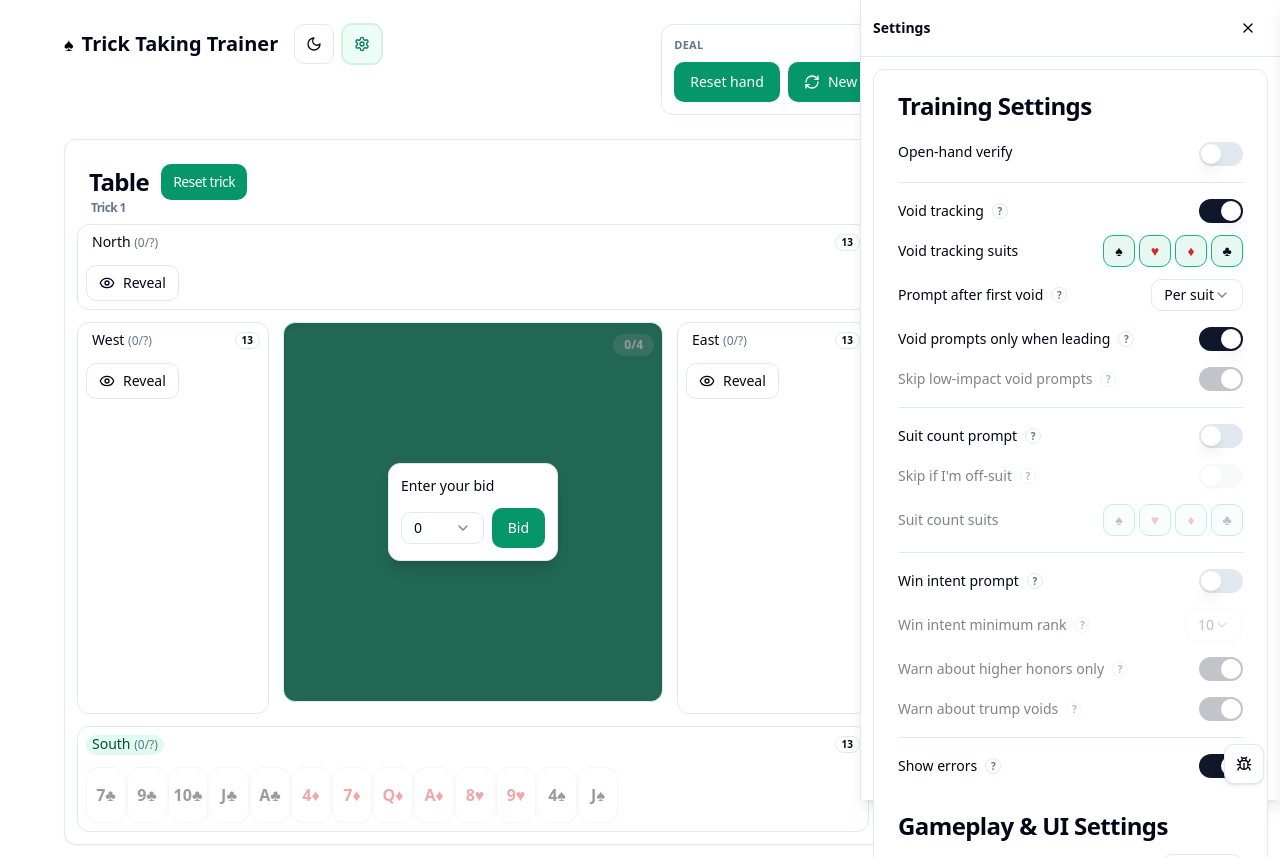
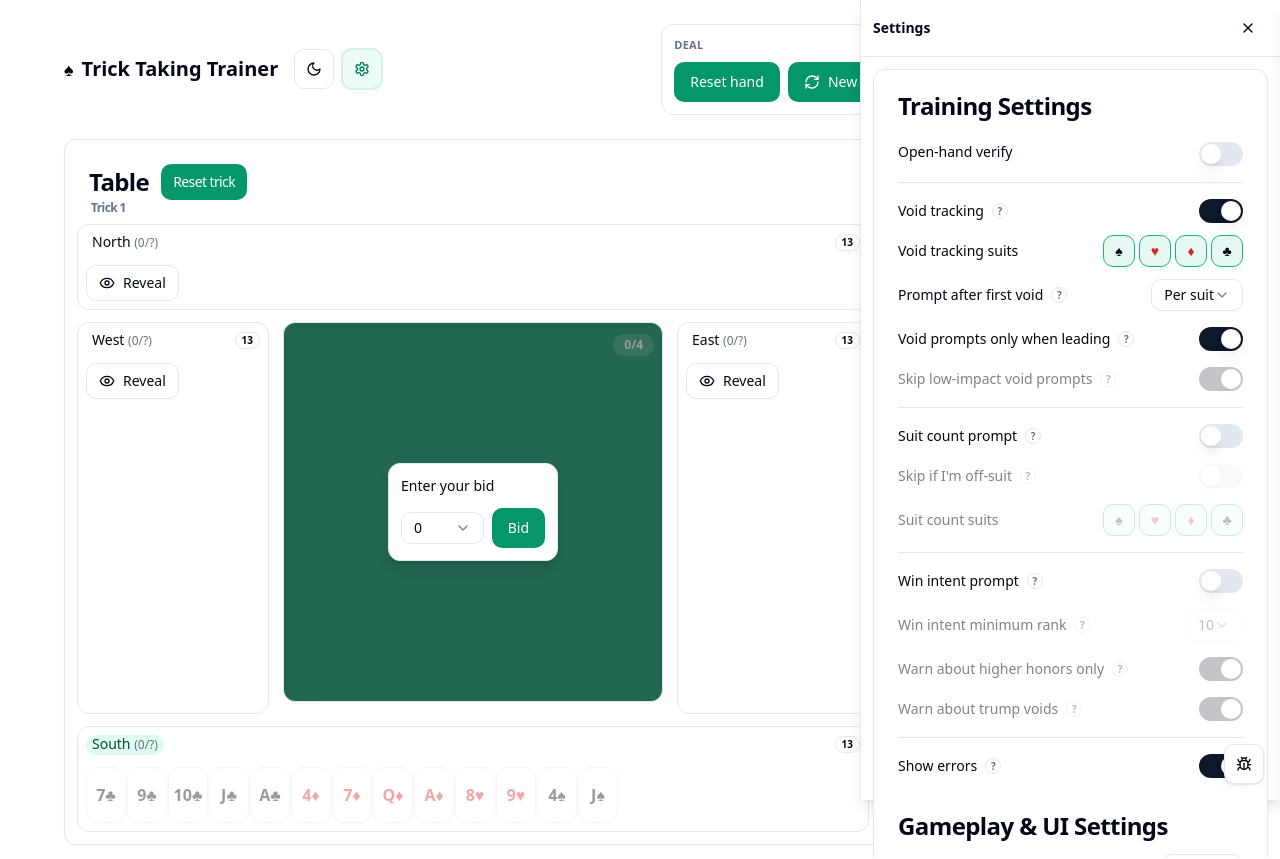
Before and after one commit to gsingh93/trick-taking-trainer, a React (Vite) app: page / in a window 1280 px wide. Shown: the top 859 px of the page. Built offline with nearby package versions, Linux system fonts and the light colour scheme; the HTML template or start-up script is replaced by a standard one.

Commit message:
Align header and deal box vertically

```diff
--- a/src/App.tsx
+++ b/src/App.tsx
@@ -1746,7 +1746,7 @@ export default function App() {
   return (
     <div className="min-h-screen bg-background p-3 sm:p-6">
       <div className="mx-auto max-w-6xl space-y-4 sm:space-y-6">
-        <header className="flex flex-col gap-3 sm:flex-row sm:items-start sm:justify-between">
+        <header className="flex flex-col gap-3 sm:flex-row sm:items-center sm:justify-between">
           <div className="flex w-full items-center justify-between sm:w-auto sm:gap-4">
             <div className="flex items-center gap-2">
               <span className="text-lg leading-none text-black dark:text-white">♠</span>
```
